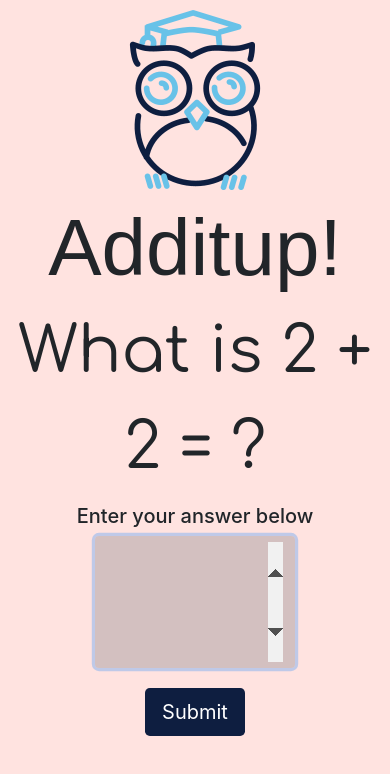
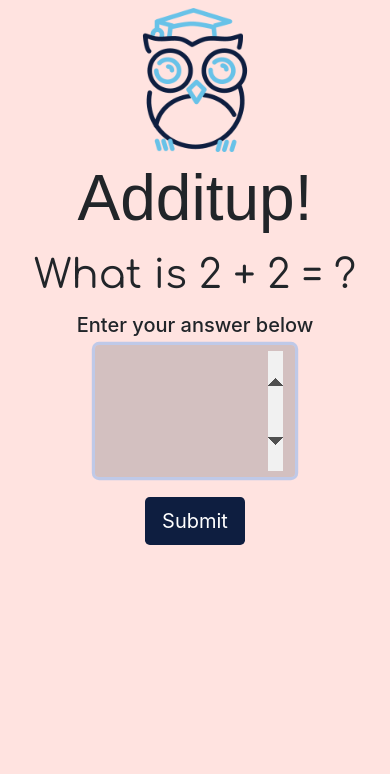
Before and after one commit to ctslone/additup, a React (Create React App) app: page / in a window 390 px wide. Shown: the top 774 px of the page. Built offline with nearby package versions, Linux system fonts and the light colour scheme; no server answers; a web font is replaced by a local one.

Commit message:
adding alt and id to main logo. restructuring css file.

```diff
--- a/src/App.css
+++ b/src/App.css
@@ -1,44 +1,9 @@
-/* .App {
-  text-align: center;
-}
 
-.App-logo {
-  height: 40vmin;
-  pointer-events: none;
-}
-
-@media (prefers-reduced-motion: no-preference) {
-  .App-logo {
-    animation: App-logo-spin infinite 20s linear;
-  }
-}
-
-.App-header {
-  background-color: #282c34;
-  min-height: 100vh;
-  display: flex;
-  flex-direction: column;
-  align-items: center;
-  justify-content: center;
-  font-size: calc(10px + 2vmin);
-  color: white;
-}
-
-.App-link {
-  color: #61dafb;
-}
-
-@keyframes App-logo-spin {
-  from {
-    transform: rotate(0deg);
-  }
-  to {
-    transform: rotate(360deg);
-  }
-} */
 body {
   background-color: #FFE3E0;
 }
+
+/* button styles */
 
 .btn:focus {
   outline: none;
@@ -53,6 +18,13 @@ body {
 .btn:hover {
   background-color: #68C2E8;
 }
+
+#submit-ans-btn {
+  margin-top: 1em;
+  margin-bottom: 1em;
+}
+
+/* titles, text and image styles */
 
 #mainTitle {
   font-family: 'Montserrat Subrayada', sans-serif;
@@ -85,11 +57,23 @@ input[type="number"]
 }
 
 #app-logo {
-  height: 5rem;
-  width: 5rem;
+  height: 2em;
+  width: 2em;
 }
 
-#submit-ans-btn {
-  margin-top: 1em;
-  margin-bottom: 1em;
+/* media queries for minor tweaks at smaller screen sizes */
+
+@media only screen and (max-width: 600px) {
+  #mainTitle {
+    font-size: 4em;
+  }
+
+  #equation {
+    font-size: 2.5em;
+  }
+
+  #app-logo {
+    height: 2.5em;
+    width: 2.5em;
+  }
 }
--- a/src/App.js
+++ b/src/App.js
@@ -88,7 +88,7 @@ class App extends Component {
         <Container>
           <div className="row text-center">
             <div className="col-12">
-              <h1 id="mainTitle"><img alt="owl-log" src="owl.png"></img>Additup!</h1>
+              <h1 id="mainTitle"><img id="app-logo" alt="owl-log" src="owl.png"></img>Additup!</h1>
             </div>
           </div>
 
```
